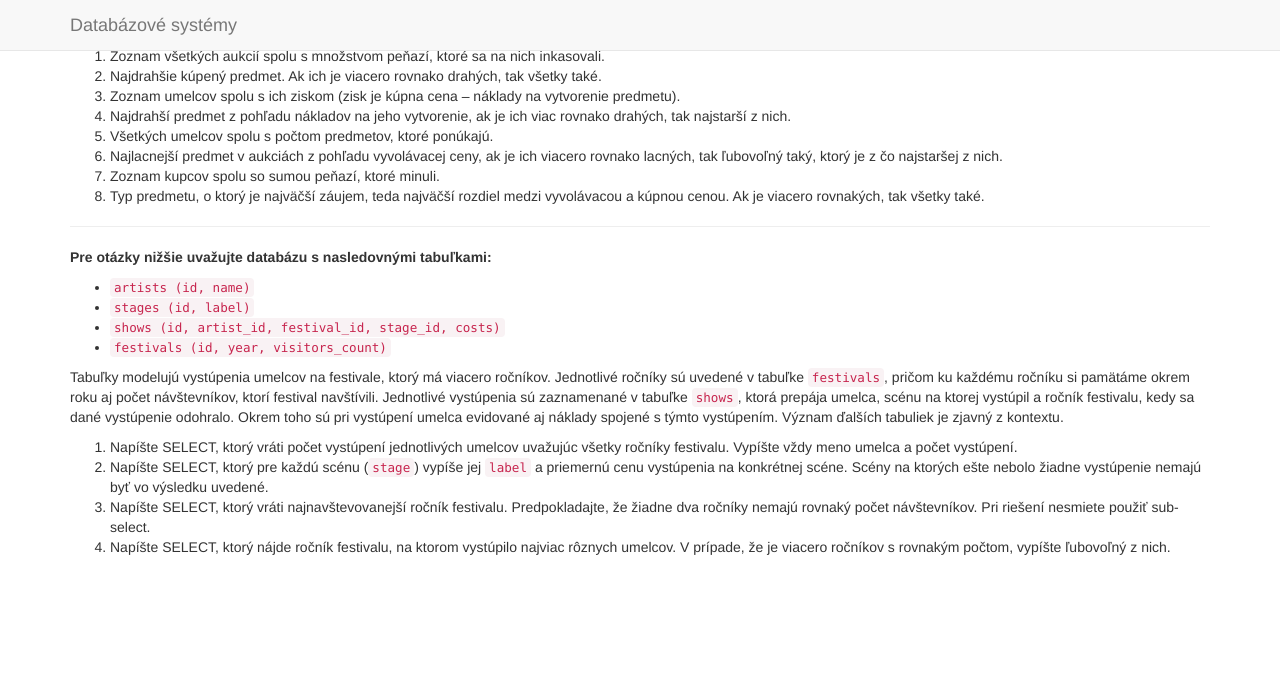
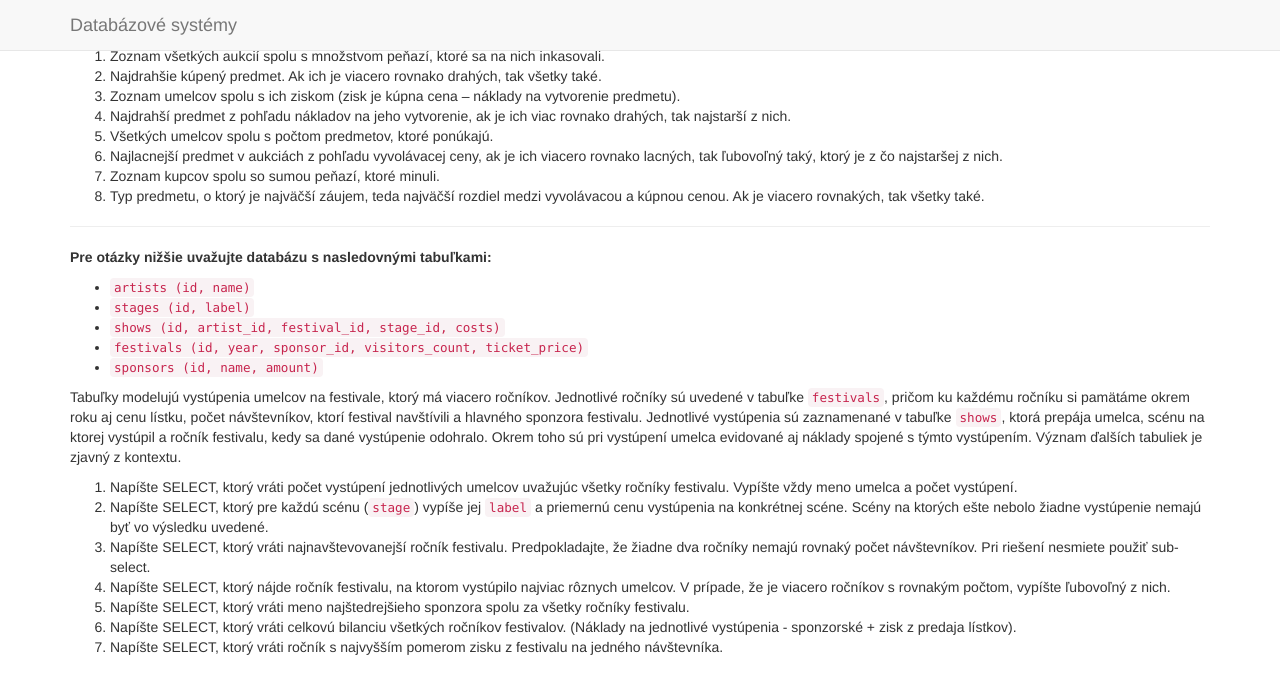
Before and after one commit to masusk/dbs-fiit.github.io, a Jekyll site: the page built from labs/_posts/2014-03-31-7-tyzden.md, in a window 1280 px wide and 900 px high, scrolled down 1100 px. Shown: the top 694 px of the window. Built offline with Jekyll 4.4.1, drawn with Linux system fonts in a browser that asks for light colours; nearby versions of some CDN libraries; Markdown is read by kramdown in place of the engine named in the settings.

Commit message:
Last example improving. Add new selects, attributes, table.

```diff
--- a/labs/_posts/2014-03-31-7-tyzden.md
+++ b/labs/_posts/2014-03-31-7-tyzden.md
@@ -45,12 +45,14 @@ Cvičenia sú zamerané na prípravu na test, ktorý bude v 9tom týždni.
 * `artists (id, name)`
 * `stages (id, label)`
 * `shows (id, artist_id, festival_id, stage_id, costs)`
-* `festivals (id, year, visitors_count)`
+* `festivals (id, year, sponsor_id, visitors_count, ticket_price)`
+* `sponsors (id, name, amount)`
 
 Tabuľky modelujú vystúpenia umelcov na festivale, ktorý má viacero ročníkov. Jednotlivé ročníky sú uvedené v tabuľke `festivals`,
-pričom ku každému ročníku si pamätáme okrem roku aj počet návštevníkov, ktorí festival navštívili. Jednotlivé vystúpenia
-sú zaznamenané v tabuľke `shows`, ktorá prepája umelca, scénu na ktorej vystúpil a ročník festivalu, kedy sa dané vystúpenie odohralo.
-Okrem toho sú pri vystúpení umelca evidované aj náklady spojené s týmto vystúpením. Význam ďalších tabuliek je zjavný z kontextu.
+pričom ku každému ročníku si pamätáme okrem roku aj cenu lístku, počet návštevníkov, ktorí festival navštívili a hlavného sponzora festivalu.
+Jednotlivé vystúpenia sú zaznamenané v tabuľke `shows`, ktorá prepája umelca, scénu na ktorej vystúpil a ročník festivalu,
+kedy sa dané vystúpenie odohralo. Okrem toho sú pri vystúpení umelca evidované aj náklady spojené s týmto vystúpením.
+Význam ďalších tabuliek je zjavný z kontextu.
 
 1. Napíšte SELECT, ktorý vráti počet vystúpení jednotlivých umelcov uvažujúc všetky ročníky festivalu. Vypíšte vždy
   meno umelca a počet vystúpení.
@@ -60,3 +62,7 @@ Okrem toho sú pri vystúpení umelca evidované aj náklady spojené s týmto v
   počet návštevníkov. Pri riešení nesmiete použiť sub-select.
 4. Napíšte SELECT, ktorý nájde ročník festivalu, na ktorom vystúpilo najviac rôznych umelcov. V prípade, že je viacero
   ročníkov s rovnakým počtom, vypíšte ľubovoľný z nich.
+5. Napíšte SELECT, ktorý vráti meno najštedrejšieho sponzora spolu za všetky ročníky festivalu.
+6. Napíšte SELECT, ktorý vráti celkovú bilanciu všetkých ročníkov festivalov. (Náklady na jednotlivé vystúpenia -
+   sponzorské + zisk z predaja lístkov).
+7. Napíšte SELECT, ktorý vráti ročník s najvyšším pomerom zisku z festivalu na jedného návštevníka.
```
